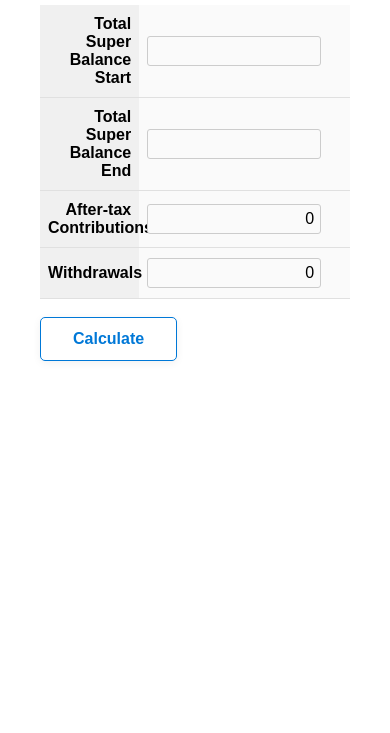
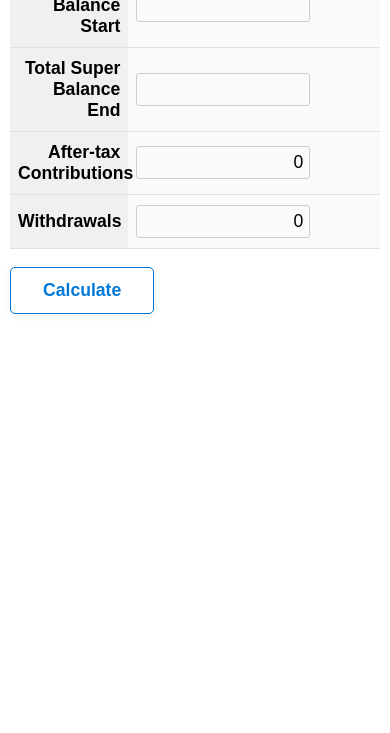
Before and after one commit to flywire/Div296Calculator, a website: page index.html in a window 390 px wide. Shown: the part 111-844 px from the top of the page. Drawn offline with Linux system fonts and the light colour scheme.

Commit message:
Responsive css

```diff
--- a/index.html
+++ b/index.html
@@ -1,7 +1,7 @@
 <!DOCTYPE html>
 <html lang="en">
 <head>
-  <meta charset="UTF-8">
+  <meta name="viewport" content="width=device-width, initial-scale=1" charset="UTF-8">
   <title>Division 296 Tax Calculator</title>
   <link rel="stylesheet" href="styles.css">
 </head>
--- a/styles.css
+++ b/styles.css
@@ -59,3 +59,10 @@ input[type="text"] {
   background: #0078D7;
   color: #fff;
 }
+
+@media (max-width: 600px) {
+  body {
+    margin: 10px;
+    font-size: 1.1em;
+  }
+}
```
